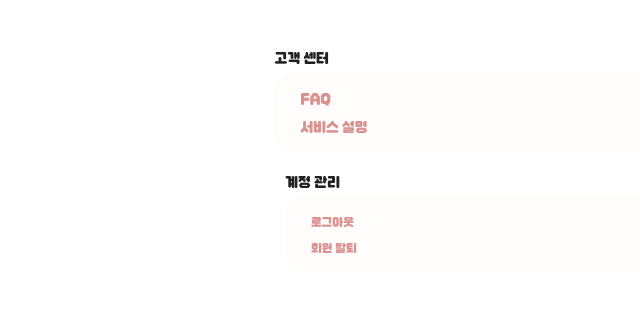
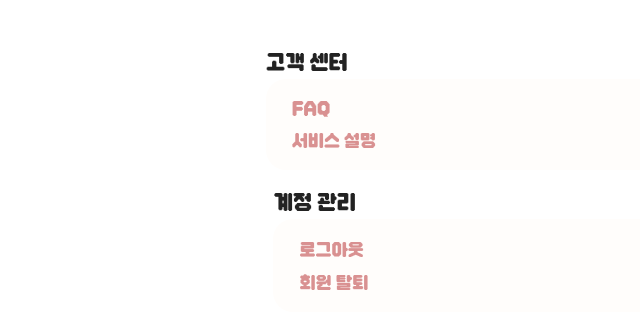
Before and after one commit to egghit/gammeokda, a React (Vite) app: page /setting in a window 1280 px wide. Shown: the top 328 px of the page, without its empty margins (164-804 px from the left). Built offline with nearby package versions, Linux system fonts and the light colour scheme; no server answers.

Commit message:
[feat] 로그아웃, 탈퇴 버튼 클릭시 모달창 뜨도록

```diff
--- a/src/components/SettingPage/Setting.style.tsx
+++ b/src/components/SettingPage/Setting.style.tsx
@@ -9,16 +9,18 @@ export const MenuWrapper = styled.section`
 export const SettingTitle = styled.h2`
   color: ${(props) => props.theme.color.black};
   margin-bottom: 5px;
+  font-size: 1.5rem;
 `;
 
 export const SettingMenuLink = styled.a`
   color: ${(props) => props.theme.color.titlePink};
   display: block;
-  text-align: center;
+  font-size: 1.25rem;
 `;
 
 export const SettingMenuButton = styled.button`
   color: ${(props) => props.theme.color.titlePink};
+  font-size: 1.25rem;
 `;
 
 export const MenuItemWrapper = styled.div`
--- a/src/components/SettingPage/Setting.tsx
+++ b/src/components/SettingPage/Setting.tsx
@@ -1,11 +1,20 @@
+import { useState } from 'react';
+
 import * as S from './Setting.style';
 
+import Modal from '@/components/common/Modal';
 import { Container } from '@/components/DiaryListPage/DiaryListPage.style';
 import { GITHUB_PAGE_LINK } from '@/constants';
 
 const Setting = () => {
+  const [modalOpen, setModalOpen] = useState(false);
+  const showModal = () => {
+    setModalOpen(true);
+  };
+
   return (
     <Container>
+      {modalOpen && <Modal setModalOpen={setModalOpen} />}
       <S.MenuWrapper>
         <S.SettingTitle>고객 센터</S.SettingTitle>
         <S.MenuItemWrapper>
@@ -20,8 +29,8 @@ const Setting = () => {
       <S.MenuWrapper>
         <S.SettingTitle>계정 관리</S.SettingTitle>
         <S.MenuItemWrapper>
-          <S.SettingMenuButton>로그아웃</S.SettingMenuButton>
-          <S.SettingMenuButton>회원 탈퇴</S.SettingMenuButton>
+          <S.SettingMenuButton onClick={showModal}>로그아웃</S.SettingMenuButton>
+          <S.SettingMenuButton onClick={showModal}>회원 탈퇴</S.SettingMenuButton>
         </S.MenuItemWrapper>
       </S.MenuWrapper>
     </Container>
--- a/src/components/common/Modal.style.tsx
+++ b/src/components/common/Modal.style.tsx
@@ -41,7 +41,7 @@ export const ModalCloseButton = styled.button`
 `;
 
 export const ModalText = styled.p`
-  font-size: 20px;
+  font-size: 1.25rem;
   color: ${(props) => props.theme.color.primaryDark};
 `;
 
```
